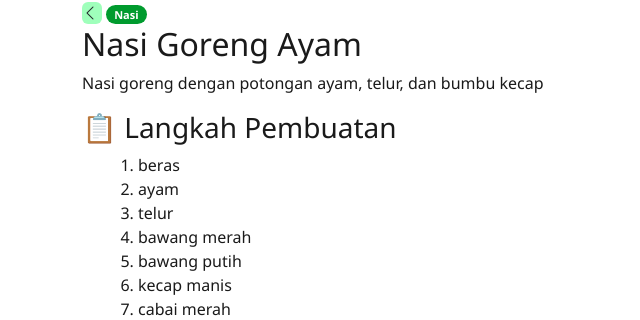
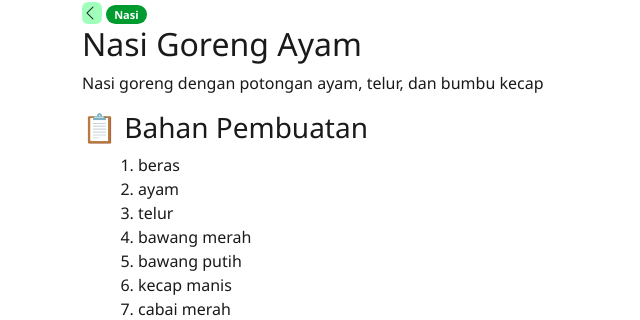
Before and after one commit to septheazisca/app-rekomendasi-resep, a Flask app: page /resep/1 in a window 1280 px wide. Shown: the part 393-713 px from the top of the page, without its empty margins (0-640 px from the left). Run offline with Flask 3, Linux system fonts and the light colour scheme.

Commit message:
tampilan - perbaiki teks

```diff
--- a/views/templates/detail.html
+++ b/views/templates/detail.html
@@ -36,7 +36,7 @@
         </div>
 
         <div class="detail-langkah">
-            <h3>📋 Langkah Pembuatan</h3>
+            <h3>📋 Bahan Pembuatan</h3>
 
             <ol class="bahan-list ms-4">
                 {% for bahan in bahan %}
```
